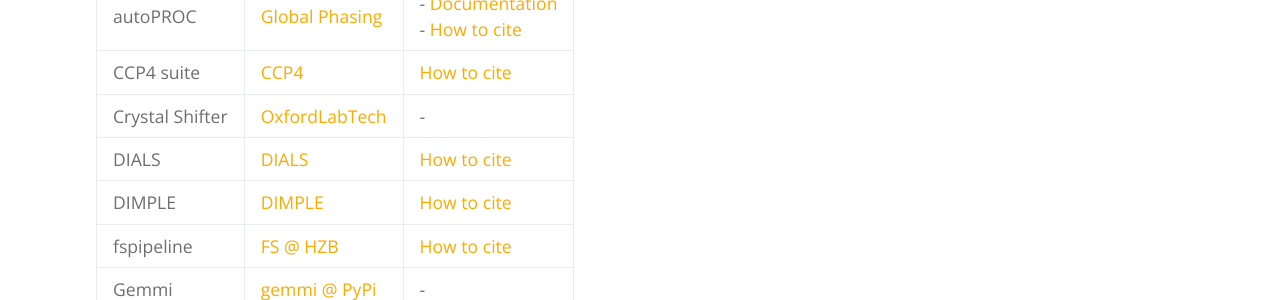
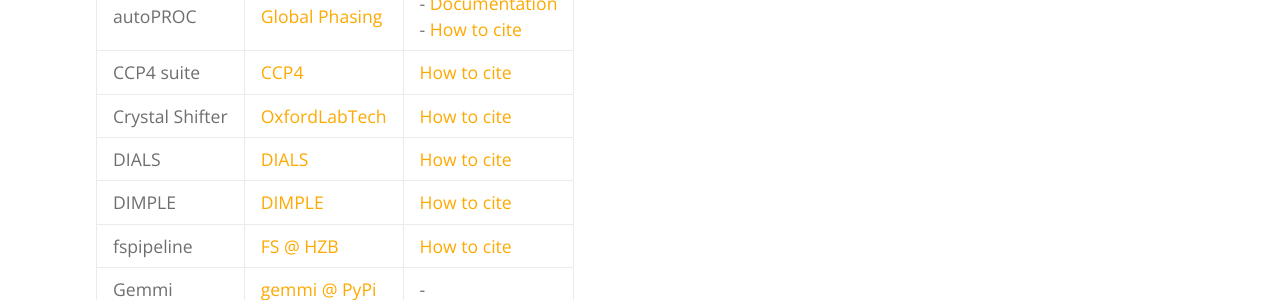
Before and after one commit to FragMAX/fragmax.github.io, a Jekyll site: the page built from index.md, in a window 1280 px wide. Shown: the part 1469-1769 px from the top of the page. Built offline with Jekyll 4.4.1, drawn with Linux system fonts in a browser that asks for light colours.

Commit message:
Update index.md

```diff
--- a/index.md
+++ b/index.md
@@ -22,7 +22,7 @@ Here is a non-exhaustive alphabetically-ordered list of software used by FragMAX
 |autoBUSTER|[Global Phasing](https://www.globalphasing.com/)|- [Documentation](https://www.globalphasing.com/buster/)<br>- [How to cite](http://www.globalphasing.com/buster/wiki/index.cgi?BusterCite)|
 |autoPROC|[Global Phasing](https://www.globalphasing.com/)|- [Documentation](https://www.globalphasing.com/autoproc/)<br>- [How to cite](https://www.globalphasing.com/autoproc/wiki/index.cgi?CitingAutoPROC)|
 |CCP4 suite|[CCP4](https://www.ccp4.ac.uk/)|[How to cite](http://legacy.ccp4.ac.uk/html/REFERENCES.html)|
-|Crystal Shifter|[OxfordLabTech](https://oxfordlabtech.com/shifter/)|-|
+|Crystal Shifter|[OxfordLabTech](https://oxfordlabtech.com/shifter/)|[How to cite](https://scripts.iucr.org/cgi-bin/paper?tz5103)|
 |DIALS|[DIALS](https://dials.github.io/)|[How to cite](http://scripts.iucr.org/cgi-bin/paper?S2059798317017235)|
 |DIMPLE|[DIMPLE](https://ccp4.github.io/dimple/)|[How to cite](http://cloud.ccp4.ac.uk/manuals/html-taskref/doc.task.Dimple.html)|
 |fspipeline|[FS @ HZB](https://www.helmholtz-berlin.de/forschung/oe/np/gmx/fragment-screening/index_en.html)|[How to cite](https://pubmed.ncbi.nlm.nih.gov/27452405/)|
```
